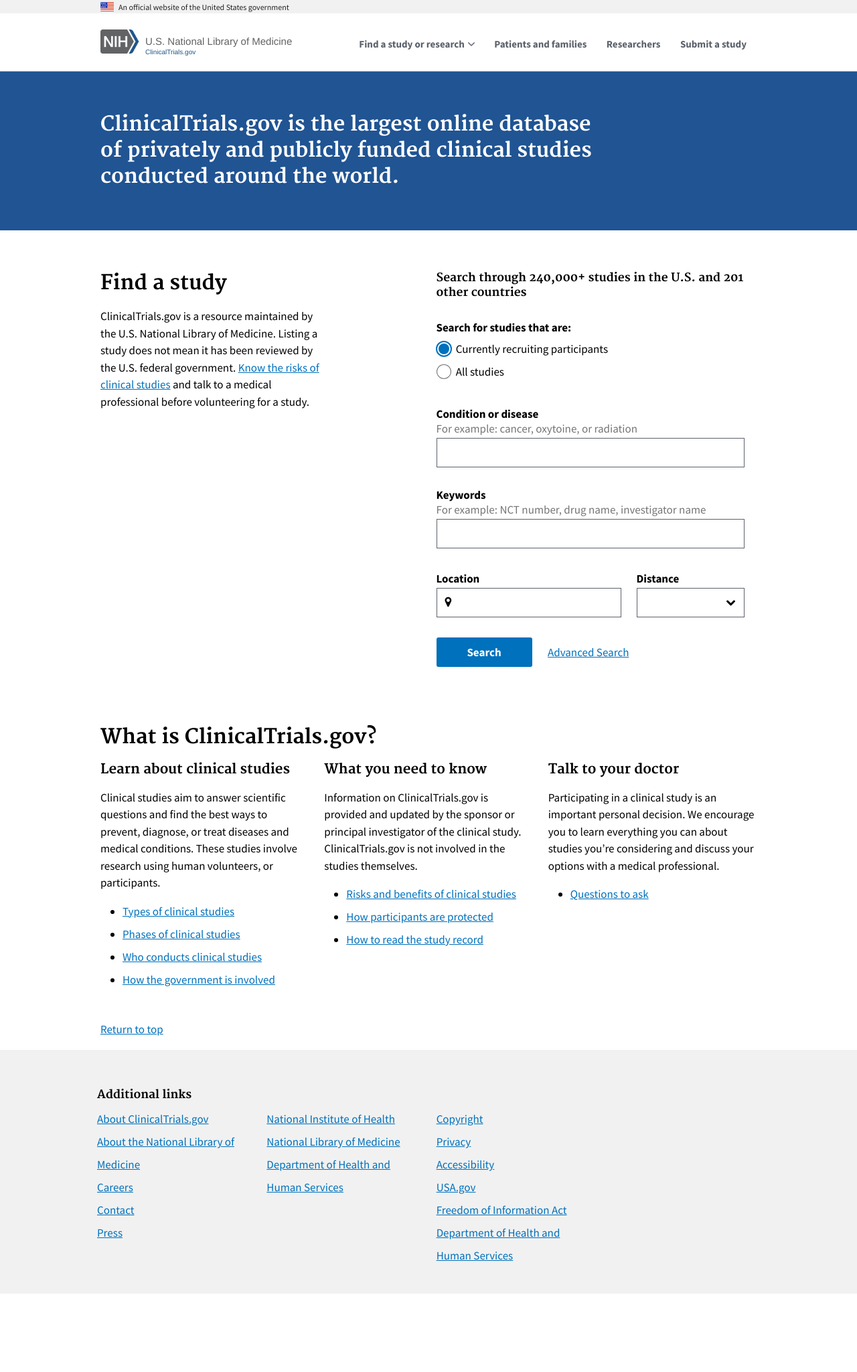
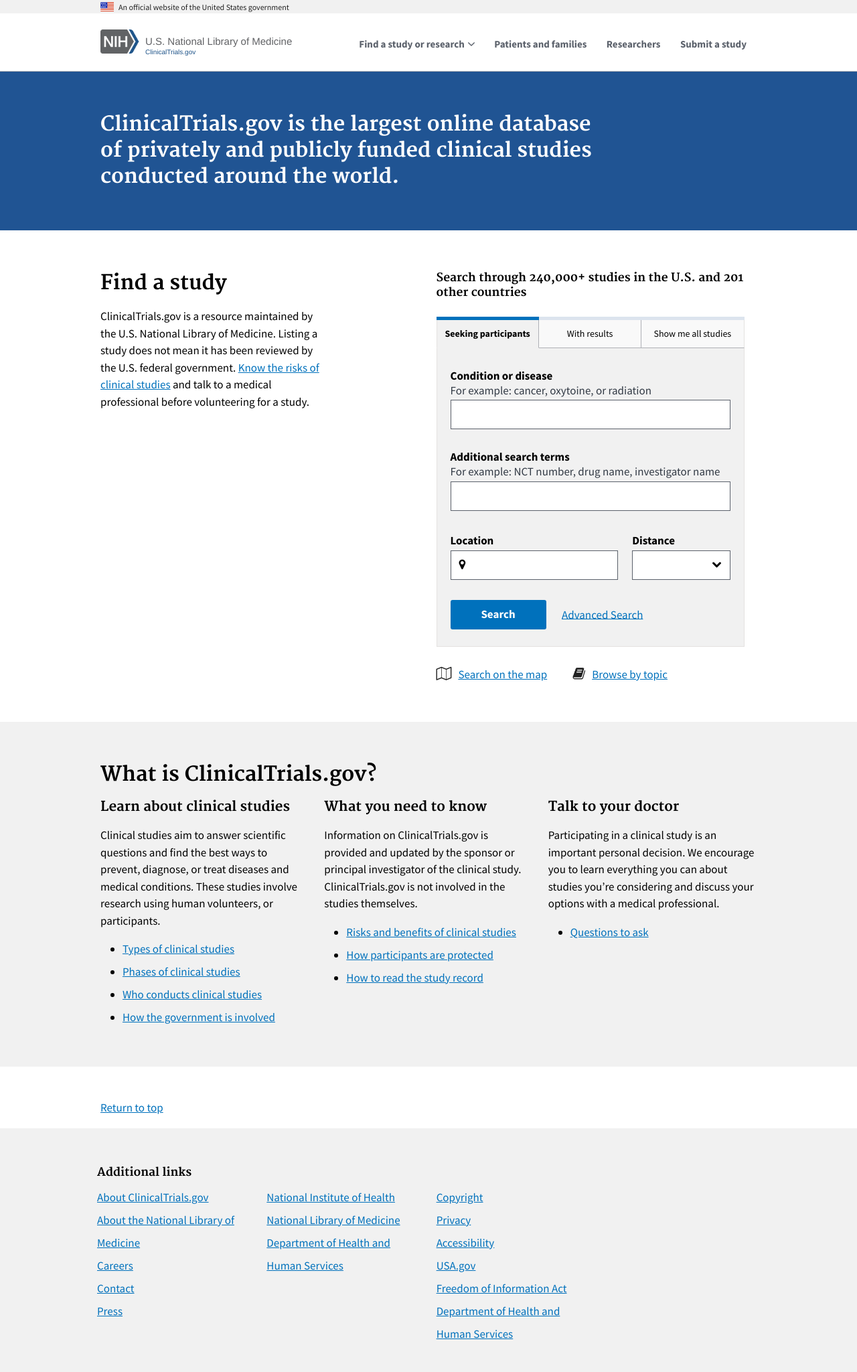
Before and after one commit to 18F/clinical-trials-prototype, a Jekyll site: the page built from pages/home.md, in a window 1280 px wide. Shown: the whole page at 67% size. Built offline with Jekyll 4.4.1, drawn with Linux system fonts in a browser that asks for light colours; before the commit the page ends 1932 px from its top, so only the background shows below that.

Commit message:
Add tabs to search form

```diff
--- a/_sass/_custom.scss
+++ b/_sass/_custom.scss
@@ -134,7 +134,7 @@
   margin-bottom: 3rem;
 }
 
-.form-search-new {
+.form-search-home {
   max-width: 46rem;
 
   label:not(.label-radio),
@@ -148,23 +148,79 @@
     margin-right: 20px;
     margin-top: 0;
   }
-}
 
-.form-search {
-  > input {
-    @include margin(8px null);
-  }
+  .usa-fieldset-tabs {
+    ul {
+      display: flex;
+    }
 
-  input[type="submit"] {
-    margin-bottom: 0;
+    li {
+      flex-direction: row;
+      text-align: center;
+      background-color: #f9f9f9;
+      font-size: 14px;
+      flex: 1;
 
-    @include media($medium-screen) {
-      float: right;
+      &:first-child {
+        .label-radio {
+          border-left: 1px solid #E4E2E0;
+        }
+      }
+
+      &:last-child {
+        .label-radio {
+          border-right: 1px solid #E4E2E0;
+        }
+      }
+    }
+
+    .label-radio::after {
+      content: "";
+      background-color: #DCE4EE;
+      position: absolute;
+      height: 5px;
+      top: -5px;
+      left: 0;
+      width: 100%;
+    }
+
+    [type=radio] + label::before,
+    [type=radio]:checked + label::before {
+      display: none;
+    }
+
+    [type=radio] + label {
+      @include padding(10px null 10px null);
+      border-right: 1px solid $color-gray-light;
+      margin-bottom: 0;
+      border-bottom: 1px solid $color-gray-light;
+    }
+
+    [type=radio]:checked + label {
+      background-color: $color-gray-lightest;
+      border-bottom-color: $color-gray-lightest;
+      font-weight: $font-bold;
+
+      &::after {
+        background-color: $color-primary;
+      }
     }
   }
 
-  .form-help-text {
+  .usa-form-hint {
+    color: $color-gray-dark;
+  }
+}
+
+.form-search-home-inner {
+  @include padding(null 2rem);
+  background-color: $color-gray-lightest;
+  border: 1px solid #E4E2E0;
+  border-top: none;
+
+  label:first-child {
     margin-top: 0;
+    padding-top: 3rem;
   }
 }
 
@@ -235,10 +291,6 @@
   padding-left: 27px;
 }
 
-.legend-study-status {
-  font-weight: $font-normal;
-}
-
 .usa-input-grid-medium input {
   margin-bottom: 0;
 }
@@ -246,6 +298,7 @@
 // Info callouts ------------ //
 
 .info-callouts {
+  background-color: $color-gray-lightest;
   margin-bottom: 3rem;
 }
 
@@ -267,6 +320,16 @@
   @include media($medium-screen) {
     min-height: 230px;
   }
+}
+
+// Footer
+.usa-footer-primary-section {
+  // background-color: $color-gray-dark;
+  // color: $color-white;
+
+  // a {
+  //   color: $color-white;
+  // }
 }
 
 // Colors ------- //
--- a/pages/home.md
+++ b/pages/home.md
@@ -15,69 +15,63 @@
       <p>ClinicalTrials.gov is a resource maintained by the U.S. National Library of Medicine. Listing a study does not mean it has been reviewed by the U.S. federal government. <a href="https://clinicaltrials.gov/ct2/about-studies/learn#Considerations">Know the risks of clinical studies</a> and talk to a medical professional before volunteering for a study.</p>
     </div>
     <div class="usa-width-one-half">
-<!--       <form class="form-search" action="{{ site.baseurl }}/search-results/">
-        <label for="keyword">Search by keyword</label>
-        <span class="usa-form-hint">For example: cancer, oxytoine, or radiation</span>
-        <input id="keyword" name="keyword" type="text">
-        <p class="form-help-text">Search by condition, drug, intervention, or NCT number</p>
-        <label for="location">Location</label>
-        <span class="usa-form-hint">For example: Anywhere, USA</span>
-        <input id="location" name="location" type="text">
-        <i class="fa fa-map-marker" aria-hidden="true"></i>
-        <a href="#">+ Advanced search</a>
-        <input type="submit" value="Submit">
-      </form> -->
-      <form class="form-search-new" action="{{ site.baseurl }}/search-results/">
+      <form class="form-search-home" action="{{ site.baseurl }}/search-results/">
         <fieldset class="fieldset-search">
           <legend class="search-legend">Search through 240,000+ studies in the U.S. and 201 other countries</legend>
-          <fieldset class="usa-fieldset-inputs">
-            <legend class="legend-study-status"><span class="usa-sr-only">Study Status</span>Search for studies that are:</legend>
+          <fieldset class="usa-fieldset-inputs usa-fieldset-tabs">
+            <legend class="usa-sr-only">Study Status</legend>
             <ul class="usa-unstyled-list">
               <li>
                 <input id="study-recruiting" type="radio" checked name="study-status" value="recruiting">
-                <label class="label-radio" for="study-recruiting">Currently recruiting participants</label>
+                <label class="label-radio" for="study-recruiting">Seeking participants</label>
+              </li>
+              <li>
+                <input id="study-with-results" type="radio" name="study-status" value="all-studies">
+                <label class="label-radio" for="study-with-results">With results</label>
               </li>
               <li>
                 <input id="study-all" type="radio" name="study-status" value="all-studies">
-                <label class="label-radio" for="study-all">All studies</label>
+                <label class="label-radio" for="study-all">Show me all studies</label>
               </li>
             </ul>
           </fieldset>
-          <label for="condition">Condition or disease</label>
-          <span class="usa-form-hint">For example: cancer, oxytoine, or radiation</span>
-          <input id="condition" name="condition" type="text">
-          <label for="keywords">Keywords</label>
-          <span class="usa-form-hint">For example: NCT number, drug name, investigator name</span>
-          <input id="keywords" name="keywords" type="text">
-          <div class="usa-input-grid usa-input-grid-medium">
-            <label for="location">Location</label>
-            <input id="location" name="location" type="text">
-            <i class="fa fa-map-marker" aria-hidden="true"></i>
+          <div class="form-search-home-inner">
+            <label for="condition">Condition or disease</label>
+            <span class="usa-form-hint">For example: cancer, oxytoine, or radiation</span>
+            <input id="condition" name="condition" type="text">
+            <label for="keywords">Additional search terms</label>
+            <span class="usa-form-hint">For example: NCT number, drug name, investigator name</span>
+            <input id="keywords" name="keywords" type="text">
+            <div class="usa-input-grid usa-input-grid-medium">
+              <label for="location">Location</label>
+              <input id="location" name="location" type="text">
+              <i class="fa fa-map-marker" aria-hidden="true"></i>
+            </div>
+            <div class="usa-input-grid usa-input-grid-small">
+              <label for="distance">Distance</label>
+              <select id="distance" name="distance">
+                <option></option>
+                <option value="50">50 miles</option>
+                <option value="100">100 miles</option>
+                <option value="250">250 miles</option>
+                <option value="500">500 miles</option>
+                <option value="any">Any distance</option>
+              </select>
+            </div>
+            <input type="submit" value="Search">
+            <a href="#">Advanced Search</a>
           </div>
-          <div class="usa-input-grid usa-input-grid-small">
-            <label for="distance">Distance</label>
-            <select id="distance" name="distance">
-              <option></option>
-              <option value="50">50 miles</option>
-              <option value="100">100 miles</option>
-              <option value="250">250 miles</option>
-              <option value="500">500 miles</option>
-              <option value="any">Any distance</option>
-            </select>
-          </div>
-          <input type="submit" value="Search">
-          <a href="#">Advanced Search</a>
         </fieldset>
       </form>
-<!--       <div class="search-links">
+      <div class="search-links">
         <a href="#"><i class="fa fa-map-o"></i>Search on the map</a>
         <a href="#"><i class="fa fa-book"></i>Browse by topic</a>
-      </div> -->
+      </div>
     </div>
   </div>
 </section>
 <!-- {% include advanced-search.html %} -->
-<section class="info-callouts">
+<section class="info-callouts usa-section">
   <div class="usa-grid">
     <h2>What is ClinicalTrials.gov?</h2>
     <section class="usa-width-one-third">
```
